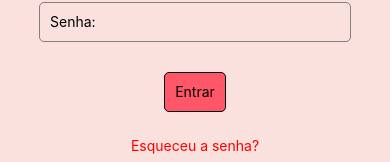
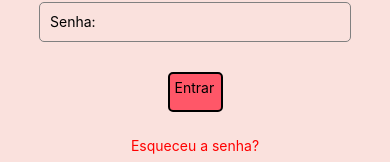
Before and after one commit to Henrique-de-jesus/cantina-app, a React Native app: screen /Login in a window 390 px wide. Shown: the part 481-643 px from the top of the page. Built offline with nearby package versions, Linux system fonts and the light colour scheme.

Commit message:
impedindo do campo ser nulo
impedindo de ser nulo , tentando fazer a imagem de fundo n bugar e remoção da pasta bugadassa

```diff
--- a/screens/LoginScreen.jsx
+++ b/screens/LoginScreen.jsx
@@ -12,10 +12,18 @@ export default function LoginScreen() {
   function handlelogin(){
     //1. validar usuário e senha
     //2. redirecionar a tela principal
+    if (!user.trim()){
+      alert('este campo tem que ser ´preenchido')
+      return
+    }
+    if(!senha.trim()){
+      alert('este campo tem que ser ´preenchido')
+      return
+    }
     if(user === 'teste@teste.com' && senha === '123'){
       navigation.navigate('Home')
     } else{
-      alert('Usuário inválido!')
+      alert('inválido!')
     }
   }
   return (
@@ -58,7 +66,7 @@ const styles = StyleSheet.create({
   },
   login: {
     height: 40,
-    width: '80%',
+    width:  '80%',
     borderColor: 'gray',
     borderWidth: 1,
     borderRadius: 5,
@@ -67,11 +75,12 @@ const styles = StyleSheet.create({
   },
   enter: {
     height: 40,
+    width: 55,
     borderColor: 'black',
-    borderWidth: 1,
+    borderWidth: 2,
     borderRadius: 5,
     margin: 15,
-    padding: 10,
+    padding: 5,
     backgroundColor: '#ff5768'
   }
 });
```
Also changed, not shown: tsconfig.json (deleted, +0 -7 lines), assets/adaptive-icon.png (deleted).
